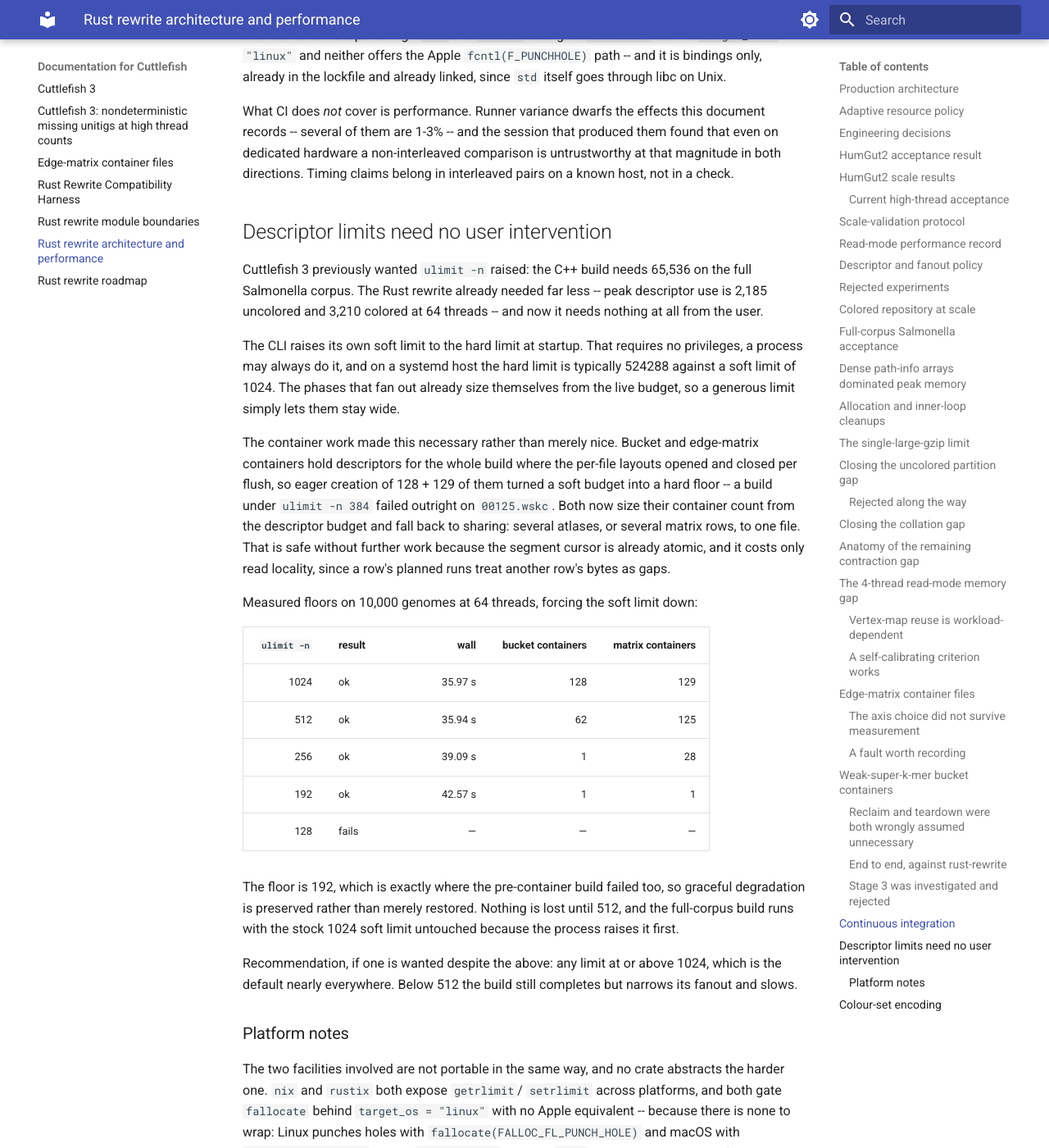
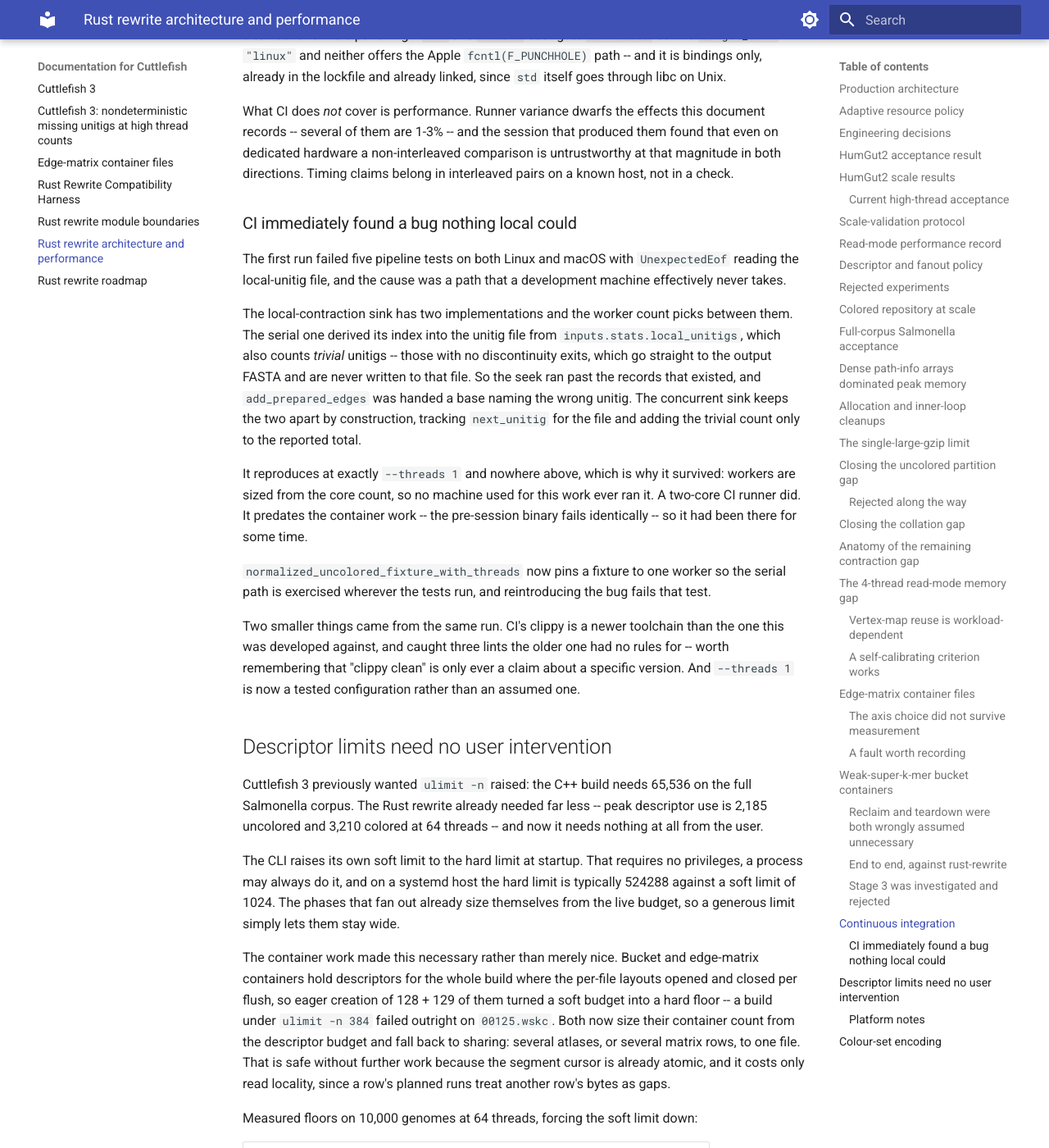
Before and after one commit to COMBINE-lab/cuttlefish, an MkDocs documentation site: the page built from docs/rust-rewrite-performance.md, in a window 1280 px wide and 1400 px high, scrolled down 34649 px. Shown: the whole window at 82% size. Built offline with MkDocs 1.6.1 and Material for MkDocs 9.7.7, drawn with Linux system fonts in a browser that asks for light colours.

Commit message:
Fix the single-worker unitig index, and the lints a newer clippy sees
CI failed on its first run and found a real bug immediately.

The local-contraction sink has two implementations, chosen by worker count.
The serial one derived its index into the unitig file from
inputs.stats.local_unitigs, which also counts trivial unitigs -- those with no
discontinuity exits, which go straight to the output FASTA and are never
written to that file. Every read then seeked past the records that existed,
and add_prepared_edges was handed a base naming the wrong unitig. The
concurrent sink keeps the two apart by construction. It reproduces at exactly
--threads 1 and nowhere above, so no machine used for this work ever ran it;
a two-core runner did. It predates the container work, the pre-session binary
failing identically.

normalized_uncolored_fixture_with_threads pins a fixture to one worker so the
serial path is exercised everywhere, not only where cores are scarce.
Reintroducing the bug fails that test.

Also fixes three lints that only a newer clippy reports -- two collapsible
matches and a byte-string literal -- since CI runs a later toolchain than this
was developed against. Worth remembering that "clippy clean" is a claim about
one version.

Verified on 1.97.1: clippy clean under -D warnings for the workspace and for
both cross targets, fmt clean, 95 tests pass including under a two-core
taskset, and the 1,000-genome control is unchanged at 18,910,541 unitigs.

Co-Authored-By: Claude Opus 5 <noreply@anthropic.com>
Claude-Session: https://claude.ai/code/session_019pPeNngiuUSmkd9dBuU1A9

```diff
--- a/docs/rust-rewrite-performance.md
+++ b/docs/rust-rewrite-performance.md
@@ -1424,6 +1424,36 @@ them found that even on dedicated hardware a non-interleaved comparison is
 untrustworthy at that magnitude in both directions. Timing claims belong in
 interleaved pairs on a known host, not in a check.
 
+### CI immediately found a bug nothing local could
+
+The first run failed five pipeline tests on both Linux and macOS with
+`UnexpectedEof` reading the local-unitig file, and the cause was a path that a
+development machine effectively never takes.
+
+The local-contraction sink has two implementations and the worker count picks
+between them. The serial one derived its index into the unitig file from
+`inputs.stats.local_unitigs`, which also counts *trivial* unitigs -- those with
+no discontinuity exits, which go straight to the output FASTA and are never
+written to that file. So the seek ran past the records that existed, and
+`add_prepared_edges` was handed a base naming the wrong unitig. The concurrent
+sink keeps the two apart by construction, tracking `next_unitig` for the file
+and adding the trivial count only to the reported total.
+
+It reproduces at exactly `--threads 1` and nowhere above, which is why it
+survived: workers are sized from the core count, so no machine used for this
+work ever ran it. A two-core CI runner did. It predates the container work --
+the pre-session binary fails identically -- so it had been there for some time.
+
+`normalized_uncolored_fixture_with_threads` now pins a fixture to one worker so
+the serial path is exercised wherever the tests run, and reintroducing the bug
+fails that test.
+
+Two smaller things came from the same run. CI's clippy is a newer toolchain
+than the one this was developed against, and caught three lints the older one
+had no rules for -- worth remembering that "clippy clean" is only ever a claim
+about a specific version. And `--threads 1` is now a tested configuration
+rather than an assumed one.
+
 ## Descriptor limits need no user intervention
 
 Cuttlefish 3 previously wanted `ulimit -n` raised: the C++ build needs 65,536
```
Also changed, not shown: 3 other files.
